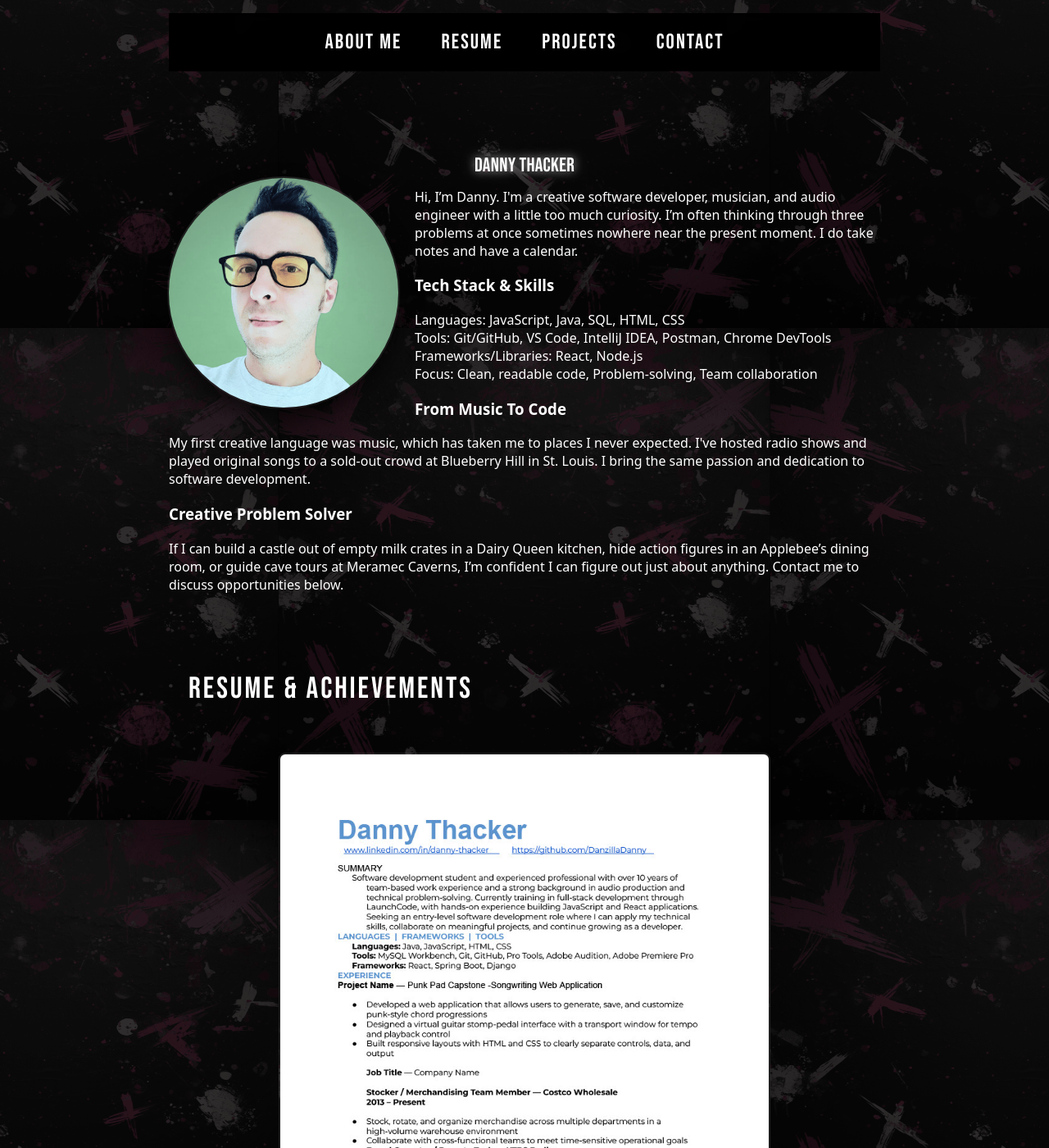
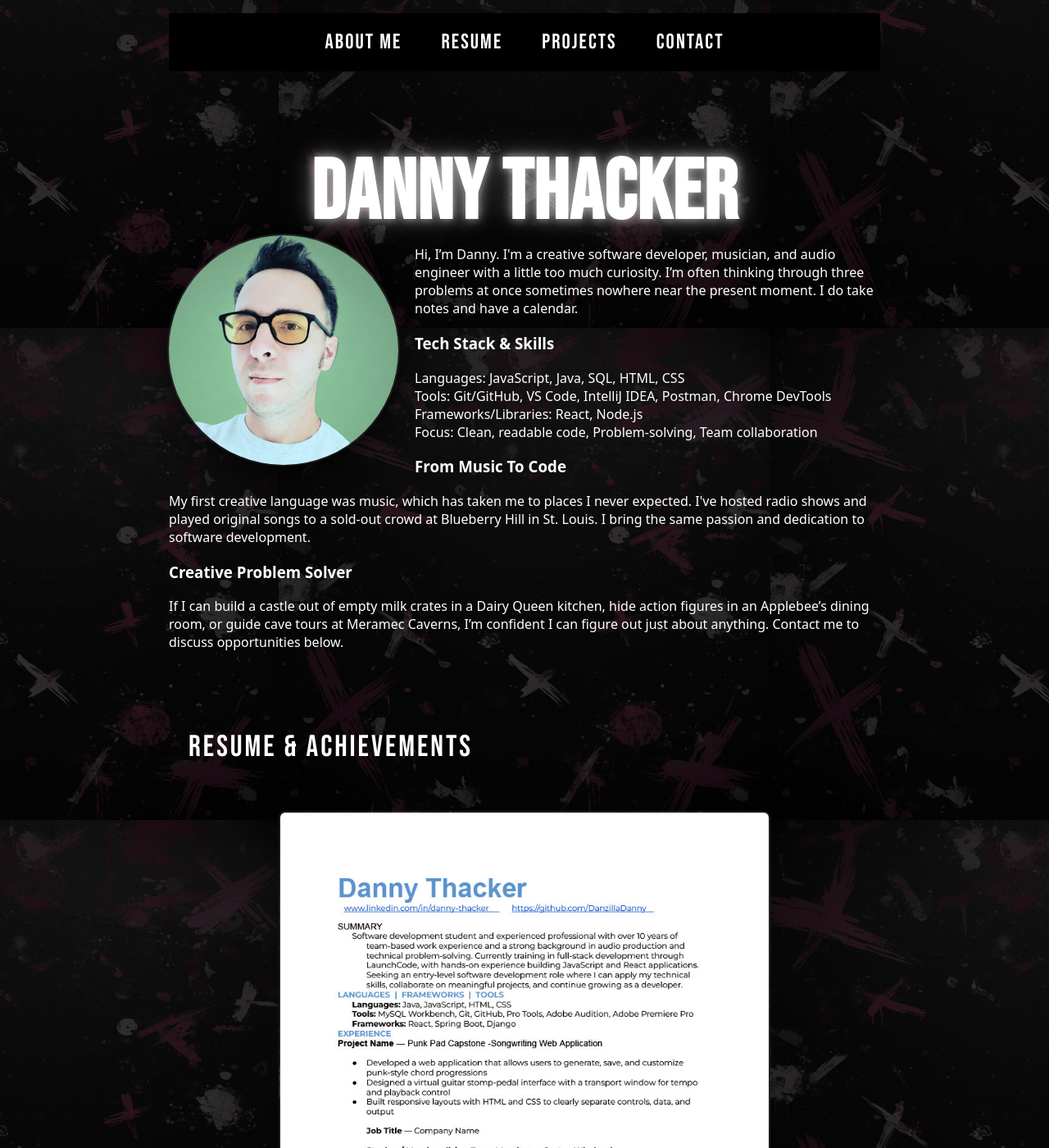
Before and after one commit to DanzillaDanny/DanzillaDanny.github.io, a Jekyll site: the page built from index.md, in a window 1280 px wide and 1400 px high. Shown: the whole window at 82% size. Built offline with Jekyll 4.4.1, drawn with Linux system fonts in a browser that asks for light colours.

Commit message:
header adjust

```diff
--- a/assets/index.css
+++ b/assets/index.css
@@ -164,10 +164,10 @@ body::before {
 }
 
 .hero-text h1 {
+  font-family: var(--display-font);
+  font-size: clamp(4.2rem, 8vw, 6.5rem);
+  text-align: center;
   margin: 0 auto;
-  text-align: center;
-  font-family: var(--display-font);
-  font-weight: 400;
   letter-spacing: 0.01em;
   line-height: 0.9;
 
```
